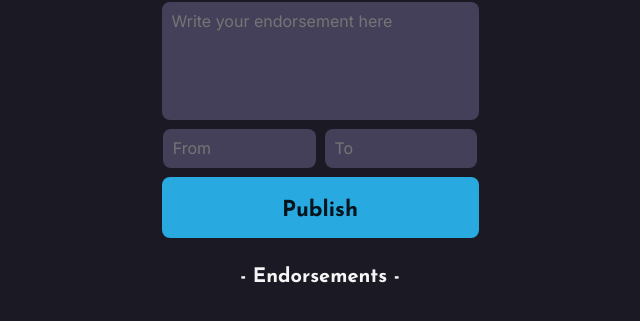
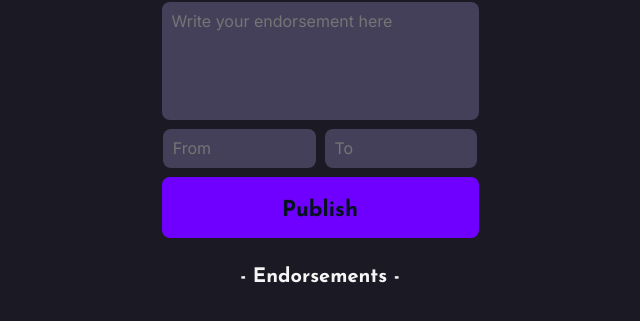
Before and after one commit to Hexscion/endorsement-app, a plain HTML site: page index.html in a window 1280 px wide. In both pictures the pointer is over the button "Publish". Shown: the part 209-530 px from the top of the page, without its empty margins (320-960 px from the left). Drawn offline with nearby package versions, Linux system fonts and the light colour scheme; no server answers.

Commit message:
Update index.css

```diff
--- a/index.css
+++ b/index.css
@@ -80,7 +80,7 @@ p {
 }
 
 #publish-btn:hover {
-    background-color: #28A9E0;
+    background-color: #6f00ff;
     transition-duration: 100ms;
 }
 
```
